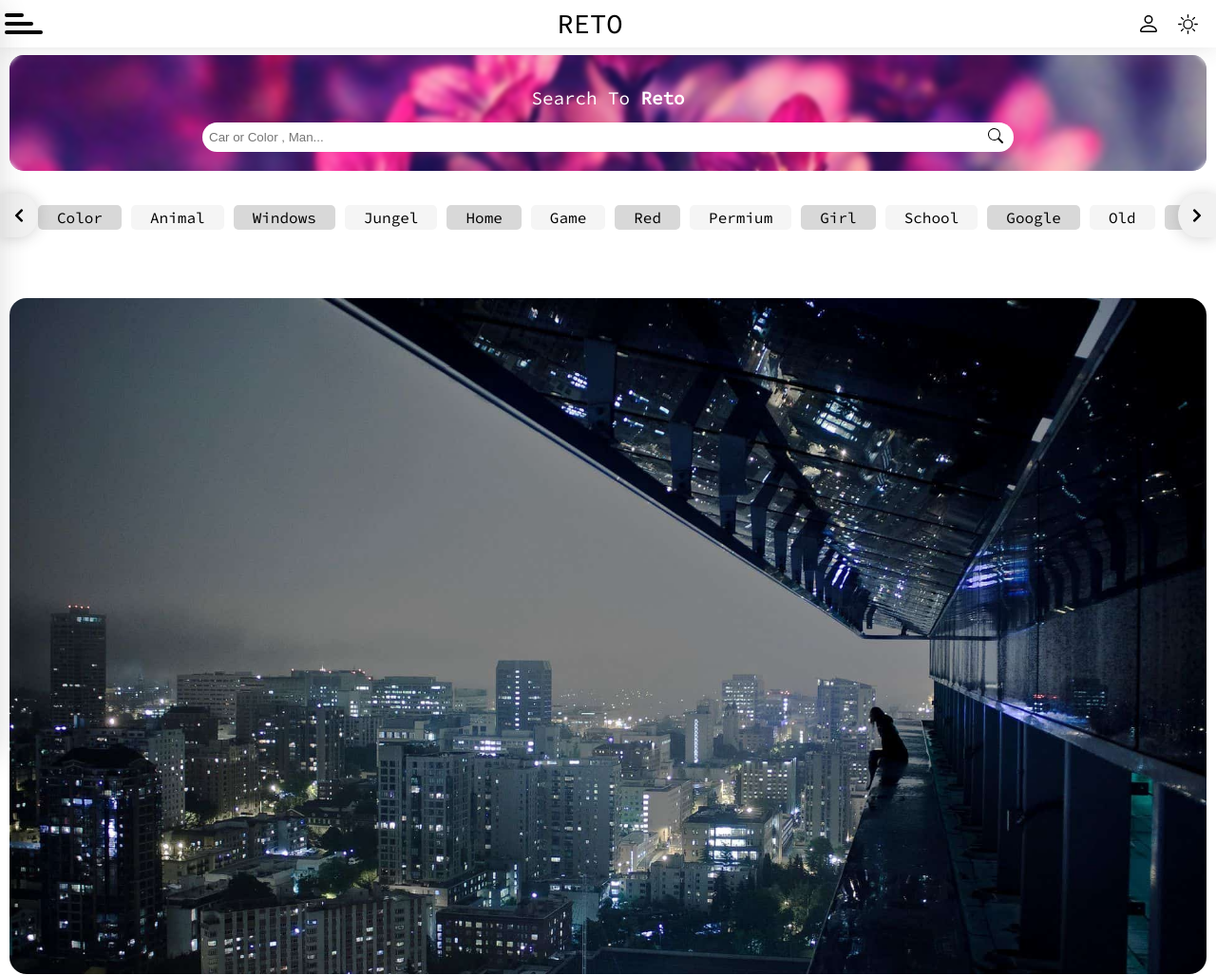
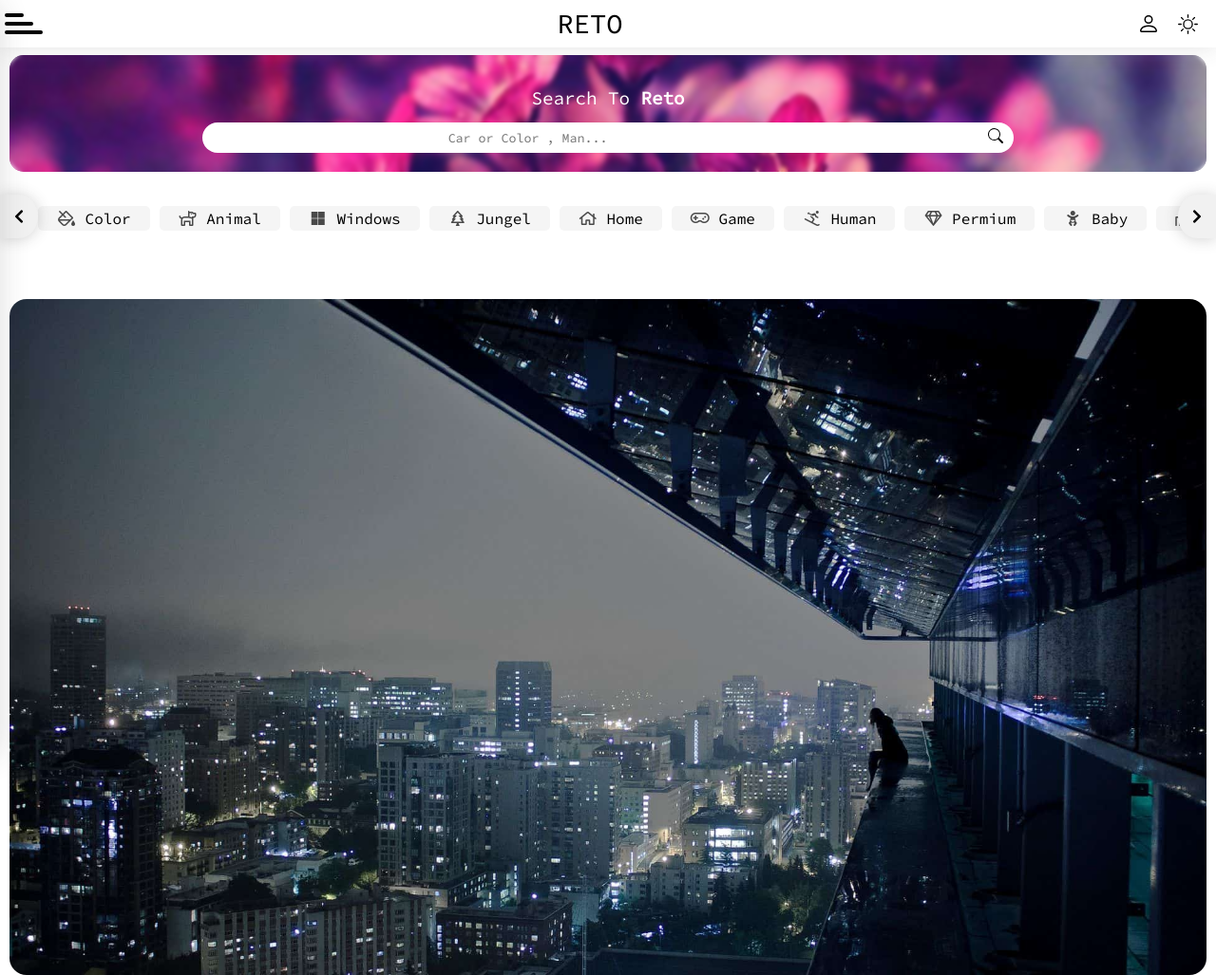
Before and after one commit to alirezahoseini/reto, a plain HTML site: page index.html in a window 1280 px wide. Shown: the top 1027 px of the page at 95% size. Drawn offline with Linux system fonts and the light colour scheme; files whose address does not match are found by name.

Commit message:
update navtoll

```diff
--- a/css/dark-theme.css
+++ b/css/dark-theme.css
@@ -70,11 +70,14 @@ body.dark .login-tabs span:hover{
 body.dark .navTool .col .navToolItem{
     color: white;
 }
-body.dark .navTool .col .navToolItem:nth-child(even){
+body.dark .navTool .col .navToolItem{
     background-color: rgb(39, 39, 39);
 }
-body.dark .navTool .col .navToolItem:nth-child(odd){
-    background-color: rgb(66, 66, 66);
+body.dark .navTool .col .navToolItem i{
+    color: rgb(144, 144, 144);
+}
+body.dark .navTool .col .navToolItem:hover{
+    background-color: rgb(70, 70, 70) !important;
 }
 body.dark .navToolArrows div{
     background-color: rgb(46, 46, 46);
--- a/css/style.css
+++ b/css/style.css
@@ -51,7 +51,6 @@
     align-items: center;
     background-color: rgb(230, 230, 230);
     color: rgb(42, 42, 42);
-    padding: 1rem;
     height: 40px;
     width: 40%;
     border-radius: 100px;
@@ -125,6 +124,8 @@
     border: none;
     background-color: white;
     outline: none;
+    text-align: center;
+    font-family: inherit;
 }
 .search-box .col form input{
     width: 80%;
@@ -156,17 +157,18 @@
     -o-border-radius: 5px;
     color: black;
 }
-.navTool .col .navToolItem:nth-child(even){
+.navTool .col .navToolItem{
     background-color: rgb(245, 245, 245);
-}
-.navTool .col .navToolItem:nth-child(odd){
-    background-color: rgb(216, 216, 216);
 }
 .navTool .col .navToolItem:hover{
     background-color: rgb(185, 185, 185) !important;
 }
 .navTool .col .navToolItem:last-child{
     padding-right: 50px;
+}
+.navTool .col .navToolItem i{
+    font-weight: 500;
+    color: rgb(73, 73, 73);
 }
 .navToolArrows{
     display: flex;
--- a/index.html
+++ b/index.html
@@ -140,7 +140,7 @@
                 <!-- login -->
                 <!-- login button -->
                 <div>
-                    <a class="login-button"></a>
+                    <a href="#" class="login-button"></a>
                 </div>
                 <!-- login button -->
                 <!-- End of login -->
@@ -186,49 +186,49 @@
                 </div>
                 <div class="col">
                     <a href="#" class="navToolItem">
-                        Color
+                        <i class="fa fa-fill-drip fa-fw"></i> Color
                     </a>
                     <a href="#" class="navToolItem">
-                        Animal
+                        <i class="fa fa-dog fa-fw"></i> Animal
                     </a>
                     <a href="#" class="navToolItem">
-                        Windows
+                        <i class="fab fa-microsoft fa-fw"></i> Windows
                     </a>
                     <a href="#" class="navToolItem">
-                        Jungel
+                        <i class="fa fa-tree fa-fw"></i> Jungel
                     </a>
                     <a href="#" class="navToolItem">
-                        Home
+                        <i class="fa fa-home fa-fw"></i> Home
                     </a>
                     <a href="#" class="navToolItem">
-                        Game
+                        <i class="fa fa-gamepad fa-fw"></i> Game
                     </a>
                     <a href="#" class="navToolItem">
-                        Red
+                        <i class="fa fa-skiing fa-fw"></i> Human
                     </a>
                     <a href="#" class="navToolItem">
-                        Permium
+                        <i class="fa fa-gem fa-fw"></i> Permium
                     </a>
                     <a href="#" class="navToolItem">
-                        Girl
+                        <i class="fa fa-baby fa-fw"></i> Baby
                     </a>
                     <a href="#" class="navToolItem">
-                        School
+                        <i class="fa fa-school fa-fw"></i> School
                     </a>
                     <a href="#" class="navToolItem">
-                        Google
+                        <i class="fab fa-google fa-fw"></i> Social
                     </a>
                     <a href="#" class="navToolItem">
-                        Old
+                        <i class="fa fa-motorcycle fa-fw"></i> Motor
                     </a>
                     <a href="#" class="navToolItem">
-                        Sport
+                        <i class="fa fa-futbol fa-fw"></i> Sport
                     </a>
                     <a href="#" class="navToolItem">
-                        Snap
+                        <i class="fa fa-hamburger fa-fw"></i> Food
                     </a>
                     <a href="#" class="navToolItem">
-                        Apple
+                        <i class="fab fa-apple fa-fw"></i> Apple
                     </a>
                 </div>
             </div>
```
